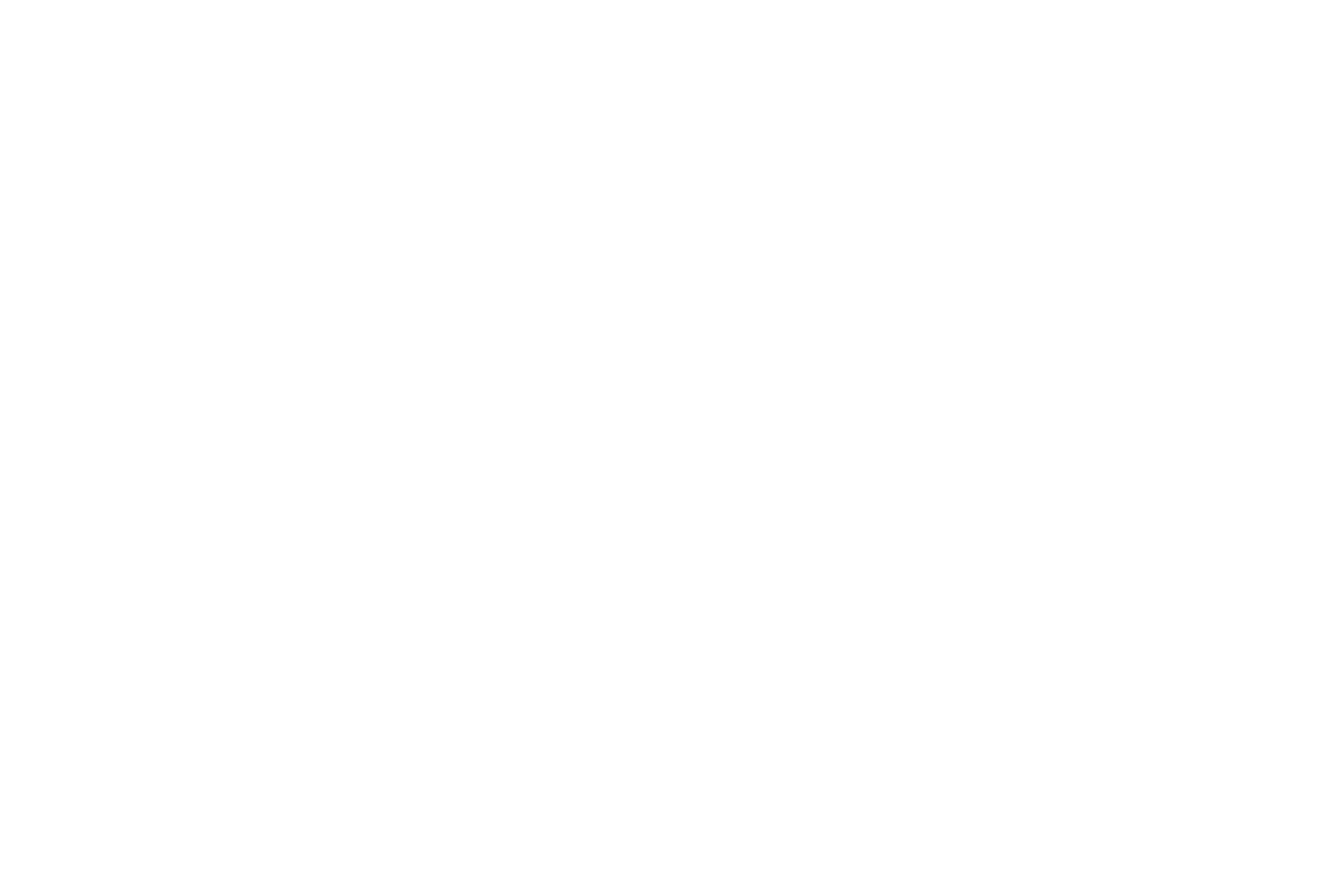
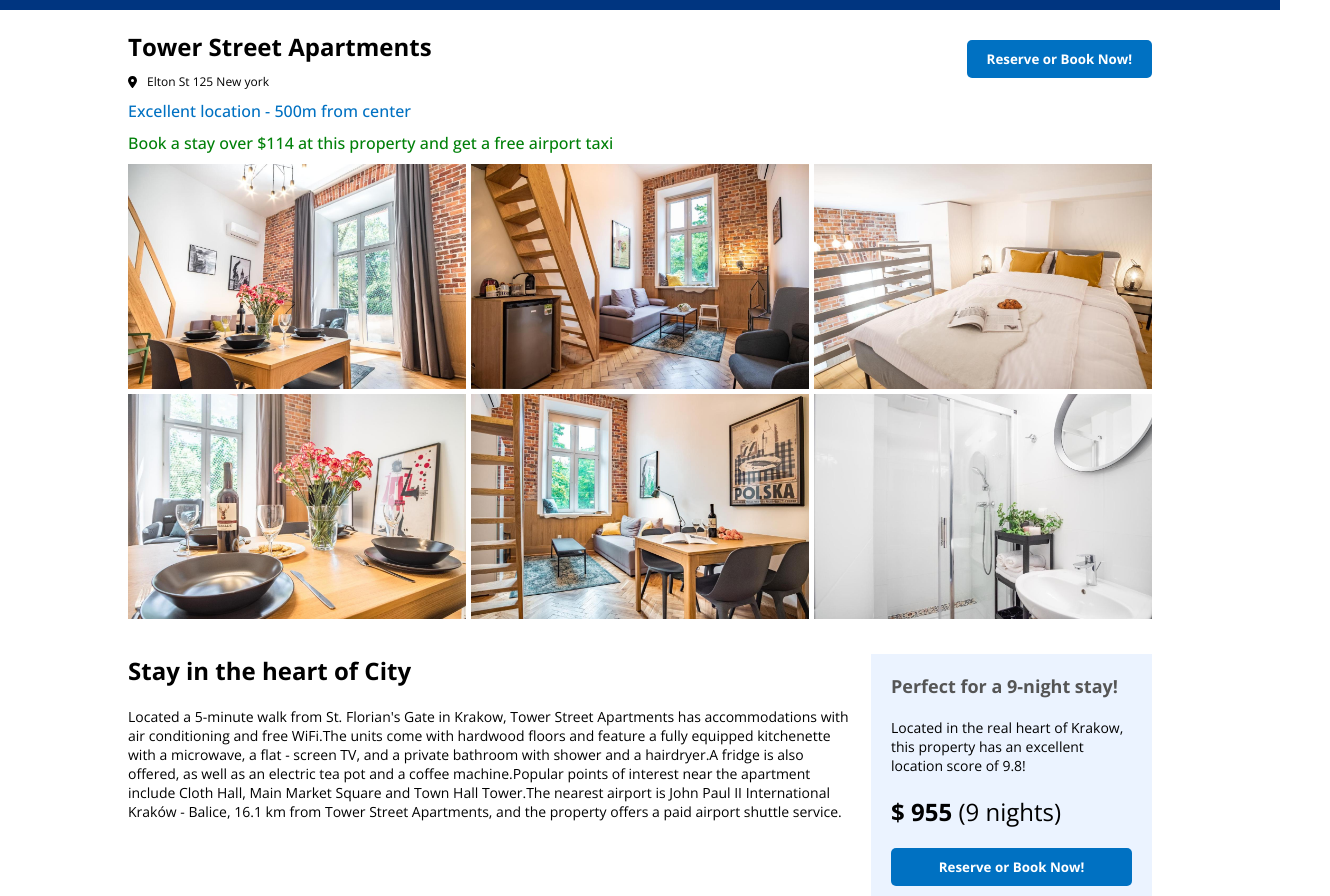
Before and after one commit to FX16212/RJS301x_Assignment, a React (Create React App) app: page /detail in a window 1280 px wide. Shown: the part 140-1036 px from the top of the page, 1330 px wide, since content can reach past the window. Before the commit the page ends 800 px from the top, so only its background shows below. Built offline with nearby package versions, Linux system fonts and the light colour scheme.

Commit message:
Add detail component

```diff
--- /dev/null
+++ b/src/pages/detail/Detail.css
@@ -0,0 +1,151 @@
+.detail-Container {
+	display: flex;
+	flex-direction: column;
+	align-items: center;
+	margin-top: 20px;
+}
+
+.detail-Wrapper {
+	width: 100%;
+	max-width: 1024px;
+	display: flex;
+	flex-direction: column;
+	gap: 10px;
+	position: relative;
+}
+
+.bookNow {
+	position: absolute;
+	top: 10px;
+	right: 0;
+	border: none;
+	padding: 10px 20px;
+	background-color: #0071c2;
+	color: white;
+	font-weight: bold;
+	border-radius: 5px;
+	cursor: pointer;
+}
+
+.detail-Title {
+	font-size: 24px;
+}
+
+.detail-Address {
+	font-size: 12px;
+	display: flex;
+	align-items: center;
+	gap: 10px;
+}
+
+.detail-Distance {
+	color: #0071c2;
+	font-weight: 500;
+}
+
+.detail-PriceHighlight {
+	color: #008009;
+	font-weight: 500;
+}
+
+.detail-Images {
+	display: flex;
+	flex-wrap: wrap;
+	justify-content: space-between;
+}
+
+.detail-ImgWrapper {
+	width: 33%;
+}
+
+.detail-Img {
+	width: 100%;
+	object-fit: cover;
+	cursor: pointer;
+}
+
+.detail-Details {
+	display: flex;
+	justify-content: space-between;
+	gap: 20px;
+	margin-top: 20px;
+}
+
+.detail-DetailsTexts {
+	flex: 3;
+}
+
+.detail-Desc {
+	font-size: 14px;
+	margin-top: 20px;
+}
+
+.detail-DetailsPrice {
+	flex: 1;
+	background-color: #ebf3ff;
+	padding: 20px;
+	display: flex;
+	flex-direction: column;
+	gap: 20px;
+}
+
+.detail-DetailsPrice > h1 {
+	font-size: 18px;
+	color: #555;
+}
+.detail-DetailsPrice > span {
+	font-size: 14px;
+}
+.detail-DetailsPrice > h2 {
+	font-weight: 300;
+}
+.detail-DetailsPrice > button {
+	border: none;
+	padding: 10px 20px;
+	background-color: #0071c2;
+	color: white;
+	font-weight: bold;
+	cursor: pointer;
+	border-radius: 5px;
+}
+
+.slider {
+	position: sticky;
+	top: 0;
+	left: 0;
+	width: 100vw;
+	height: 100vh;
+	background-color: rgba(0, 0, 0, 0.613);
+	z-index: 999;
+	display: flex;
+	align-items: center;
+}
+
+.sliderWrapper {
+	width: 100%;
+	height: 100%;
+	display: flex;
+	justify-content: center;
+	align-items: center;
+}
+
+.sliderImg {
+	width: 80%;
+	height: 80vh;
+}
+
+.close {
+	position: absolute;
+	top: 20px;
+	right: 20px;
+	font-size: 30px;
+	color: lightgray;
+	cursor: pointer;
+}
+
+.arrow {
+	margin: 20px;
+	font-size: 50px;
+	color: lightgray;
+	cursor: pointer;
+}
--- a/src/pages/detail/Detail.jsx
+++ b/src/pages/detail/Detail.jsx
@@ -1,9 +1,116 @@
+import Navbar from '../../components/navbar/Navbar';
+import Header from '../../components/header/Header';
+import MailList from '../../components/mailList/MailList';
+import Footer from '../../components/footer/Footer';
+import { FontAwesomeIcon } from '@fortawesome/react-fontawesome';
+import {
+	faCircleArrowLeft,
+	faCircleArrowRight,
+	faCircleXmark,
+	faLocationDot,
+} from '@fortawesome/free-solid-svg-icons';
+import detail from '../../data/detail';
+import { useState } from 'react';
+import './Detail.css';
 const Detail = () => {
-  return (
-    <div>
-      <h1>Detail Page</h1>
-    </div>
-  );
+	// State
+	const [slideNumber, setSlideNumber] = useState(0);
+	const [open, setOpen] = useState(false);
+
+	// Handle open Modal
+	const handleOpen = (i) => {
+		setSlideNumber(i);
+		setOpen(true);
+	};
+	// Hanle Move
+	const handleMove = (direction) => {
+		let newSlideNumber;
+
+		if (direction === 'l') {
+			newSlideNumber = slideNumber === 0 ? 5 : slideNumber - 1;
+		} else {
+			newSlideNumber = slideNumber === 5 ? 0 : slideNumber + 1;
+		}
+
+		setSlideNumber(newSlideNumber);
+	};
+	return (
+		<div>
+			<Navbar />
+			<Header type="list" />
+			<div className="detail-Container">
+				{open && (
+					<div className="slider">
+						<FontAwesomeIcon
+							icon={faCircleXmark}
+							className="close"
+							onClick={() => setOpen(false)}
+						/>
+						<FontAwesomeIcon
+							icon={faCircleArrowLeft}
+							className="arrow"
+							onClick={() => handleMove('l')}
+						/>
+						<div className="sliderWrapper">
+							<img
+								src={detail.photos[slideNumber]}
+								alt=""
+								className="sliderImg"
+							/>
+						</div>
+						<FontAwesomeIcon
+							icon={faCircleArrowRight}
+							className="arrow"
+							onClick={() => handleMove('r')}
+						/>
+					</div>
+				)}
+				<div className="detail-Wrapper">
+					<button className="bookNow">Reserve or Book Now!</button>
+					<h1 className="detail-Title">{detail.name}</h1>
+					<div className="detail-Address">
+						<FontAwesomeIcon icon={faLocationDot} />
+						<span>{detail.address}</span>
+					</div>
+					<span className="detail-Distance">{detail.distance}</span>
+					<span className="detail-PriceHighlight">{detail.price}</span>
+					<div className="detail-Images">
+						{detail.photos.map((photo, index) => {
+							return (
+								<div className="detail-ImgWrapper" key={index}>
+									<img
+										onClick={() => handleOpen(index)}
+										src={photo}
+										alt=""
+										className="detail-Img"
+									/>
+								</div>
+							);
+						})}
+					</div>
+					<div className="detail-Details">
+						<div className="detail-DetailsTexts">
+							<h1 className="detail-Title">{detail.title}</h1>
+							<p className="detail-Desc">{detail.description}</p>
+						</div>
+						<div className="detail-DetailsPrice">
+							<h1>Perfect for a 9-night stay!</h1>
+							<span>
+								Located in the real heart of Krakow, this property has an
+								excellent location score of 9.8!
+							</span>
+							<h2>
+								<b>$ {detail.nine_night_price}</b> (9 nights)
+							</h2>
+							<button>Reserve or Book Now!</button>
+						</div>
+					</div>
+				</div>
+				<MailList />
+				<Footer />
+			</div>
+		</div>
+	);
 };
 
 export default Detail;
--- a/src/pages/search/searchList/SearchList.css
+++ b/src/pages/search/searchList/SearchList.css
@@ -1,4 +1,4 @@
-.hotelSearch {
+.searchList {
 	border: 1px solid lightgray;
 	padding: 10px;
 	border-radius: 5px;
@@ -8,29 +8,29 @@
 	margin-bottom: 20px;
 }
 
-.hotelImg {
+.searchList-Img {
 	width: 200px;
 	height: 200px;
 	object-fit: cover;
 }
 
-.hotelDesc {
+.searchList-Desc {
 	display: flex;
 	flex-direction: column;
 	gap: 10px;
 	flex: 2;
 }
 
-.hotelTitle {
+.searchList-Title {
 	font-size: 20px;
 	color: #0071c2;
 }
 
-.hotelDistance {
+.searchList-Distance {
 	font-size: 12px;
 }
 
-.hotelTaxiOp {
+.searchList-TaxiOp {
 	font-size: 12px;
 	background-color: #008009;
 	color: white;
@@ -39,42 +39,42 @@
 	border-radius: 5px;
 }
 
-.hotelSubtitle {
+.searchList-Subtitle {
 	font-size: 12px;
 	font-weight: bold;
 }
 
-.hotelFeatures {
+.searchList-Features {
 	font-size: 12px;
 }
 
-.hotelCancelOp {
+.searchList-CancelOp {
 	font-size: 12px;
 	color: #008009;
 	font-weight: bold;
 }
 
-.hotelCancelOpSubtitle {
+.searchList-CancelOpSubtitle {
 	font-size: 12px;
 	color: #008009;
 }
 
-.hotelDetails {
+.searchList-Details {
 	flex: 1;
 	display: flex;
 	flex-direction: column;
 	justify-content: space-between;
 }
 
-.hotelRating {
+.searchList-Rating {
 	display: flex;
 	justify-content: space-between;
 }
 
-.hotelRating > span {
+.searchList-Rating > span {
 	font-weight: 500;
 }
-.hotelRating > button {
+.searchList-Rating > button {
 	background-color: #003580;
 	color: white;
 	padding: 5px;
@@ -82,23 +82,23 @@
 	border: none;
 }
 
-.hotelDetailTexts {
+.searchList-DetailTexts {
 	text-align: right;
 	display: flex;
 	flex-direction: column;
 	gap: 5px;
 }
 
-.hotelPrice {
+.searchList-Price {
 	font-size: 24px;
 }
 
-.hotelTaxOp {
+.searchList-TaxOp {
 	font-size: 12px;
 	color: gray;
 }
 
-.hotelCheckButton {
+.searchList-CheckButton {
 	background-color: #0071c2;
 	color: white;
 	font-weight: bold;
--- a/src/pages/search/searchList/SearchList.jsx
+++ b/src/pages/search/searchList/SearchList.jsx
@@ -7,31 +7,33 @@ function SearchList() {
 		<div>
 			{SearchItems.map((item, index) => {
 				return (
-					<div className="hotelSearch" key={index}>
-						<img src={item.image_url} alt="" className="hotelImg" />
-						<div className="hotelDesc">
-							<h1 className="hotelTitle">{item.name}</h1>
-							<span className="hotelDistance">
+					<div className="searchList" key={index}>
+						<img src={item.image_url} alt="" className="searchList-Img" />
+						<div className="searchList-Desc">
+							<h1 className="searchList-Title">{item.name}</h1>
+							<span className="searchList-Distance">
 								{' '}
 								{item.distance} from center
 							</span>
-							<span className="hotelTaxiOp">{item.tag}</span>
-							<span className="hotelSubtitle">{item.description}</span>
-							<span className="hotelFeatures">{item.type}</span>
-							<span className="hotelCancelOp">
+							<span className="searchList-TaxiOp">{item.tag}</span>
+							<span className="searchList-Subtitle">{item.description}</span>
+							<span className="searchList-Features">{item.type}</span>
+							<span className="searchList-CancelOp">
 								{' '}
 								{item.free_cancel ? 'Free cancellation' : ''}{' '}
 							</span>
 						</div>
-						<div className="hotelDetails">
-							<div className="hotelRating">
+						<div className="searchList-Details">
+							<div className="searchList-Rating">
 								<span> {item.rate_text} </span>
 								<button> {item.rate} </button>
 							</div>
-							<div className="hotelDetailTexts">
-								<span className="hotelPrice">$ {item.price} </span>
-								<p className="hotelTaxOp">Includes taxes and fees</p>
-								<button className="hotelCheckButton">See availability</button>
+							<div className="searchList-DetailTexts">
+								<span className="searchList-Price">$ {item.price} </span>
+								<p className="searchList-TaxOp">Includes taxes and fees</p>
+								<button className="searchList-CheckButton">
+									See availability
+								</button>
 							</div>
 						</div>
 					</div>
```
